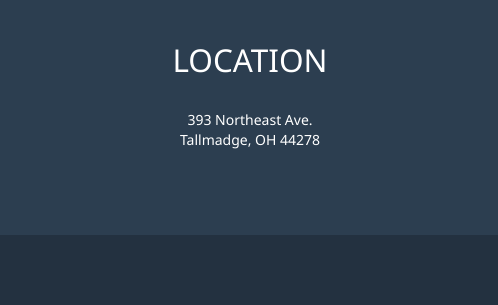
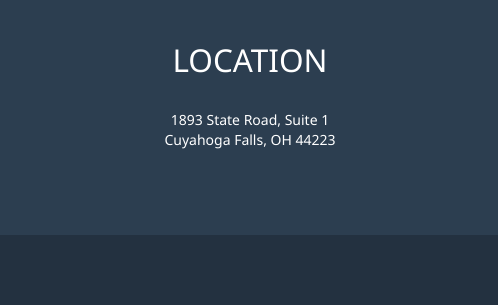
Before and after one commit to wolletpainting/wolletpainting.github.io, a website: page index.html in a window 1280 px wide. Shown: the part 4220-4525 px from the top of the page, 0-498 px from the left. Drawn offline with nearby package versions, Linux system fonts and the light colour scheme.

Commit message:
Update street address in footer

```diff
--- a/index.html
+++ b/index.html
@@ -364,8 +364,9 @@
                 <div class="row">
                     <div class="footer-col col-md-4">
                         <h3>Location</h3>
-                        <p>393 Northeast Ave.
-                            <br />Tallmadge, OH 44278
+                        <p>1893 State Road, Suite 1
+                            <br />Cuyahoga Falls, OH  44223
+
 
                         </p>
                     </div>
```
